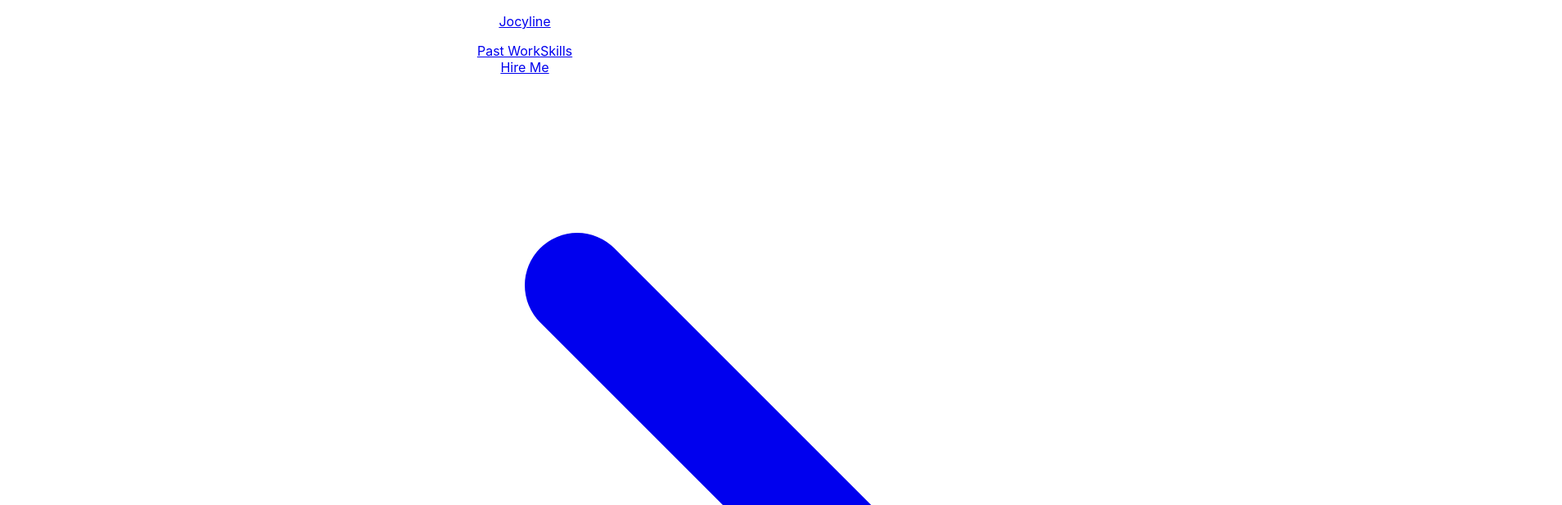
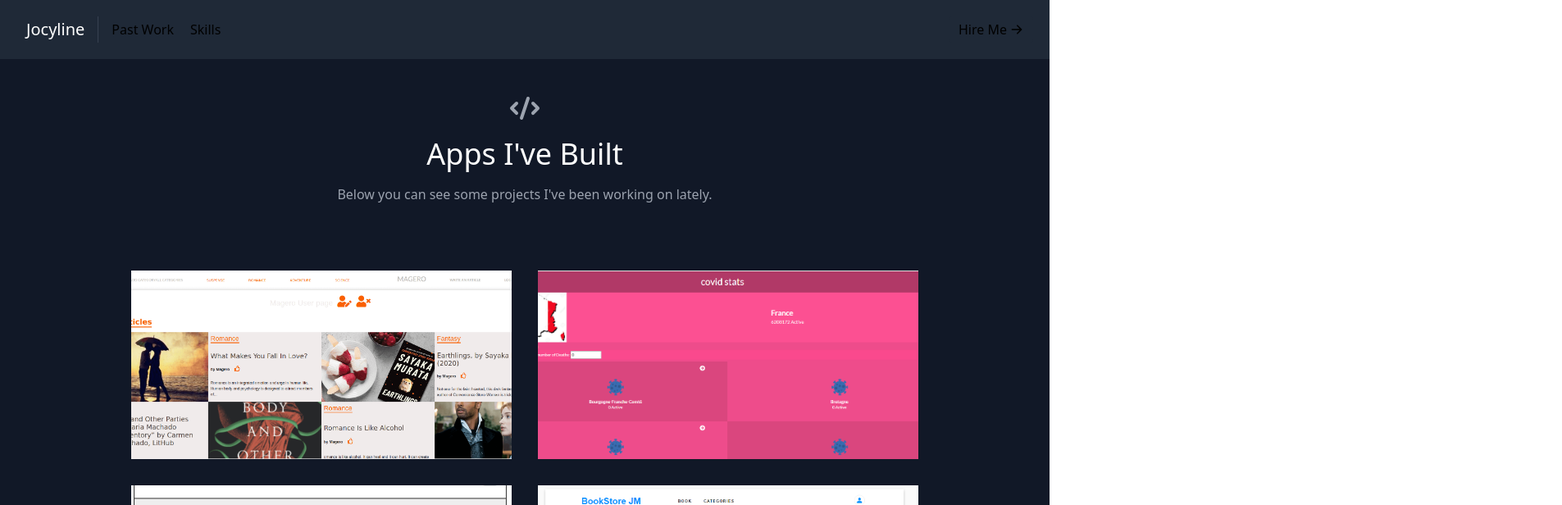
Before and after one commit to Jmagero/portfolio, a React (Create React App) app: page / in a window 1280 px wide. Shown: the top 616 px of the page at 82% size, 1905 px wide, since content can reach past the window. Built offline with nearby package versions, Linux system fonts and the light colour scheme.

Commit message:
Add tailwind

```diff
--- a/src/index.css
+++ b/src/index.css
@@ -1,13 +1,4 @@
-body {
-  margin: 0;
-  font-family: -apple-system, BlinkMacSystemFont, 'Segoe UI', 'Roboto', 'Oxygen',
-    'Ubuntu', 'Cantarell', 'Fira Sans', 'Droid Sans', 'Helvetica Neue',
-    sans-serif;
-  -webkit-font-smoothing: antialiased;
-  -moz-osx-font-smoothing: grayscale;
-}
-
-code {
-  font-family: source-code-pro, Menlo, Monaco, Consolas, 'Courier New',
-    monospace;
-}
+/* ./src/index.css */
+@tailwind base;
+@tailwind components;
+@tailwind utilities;
```
